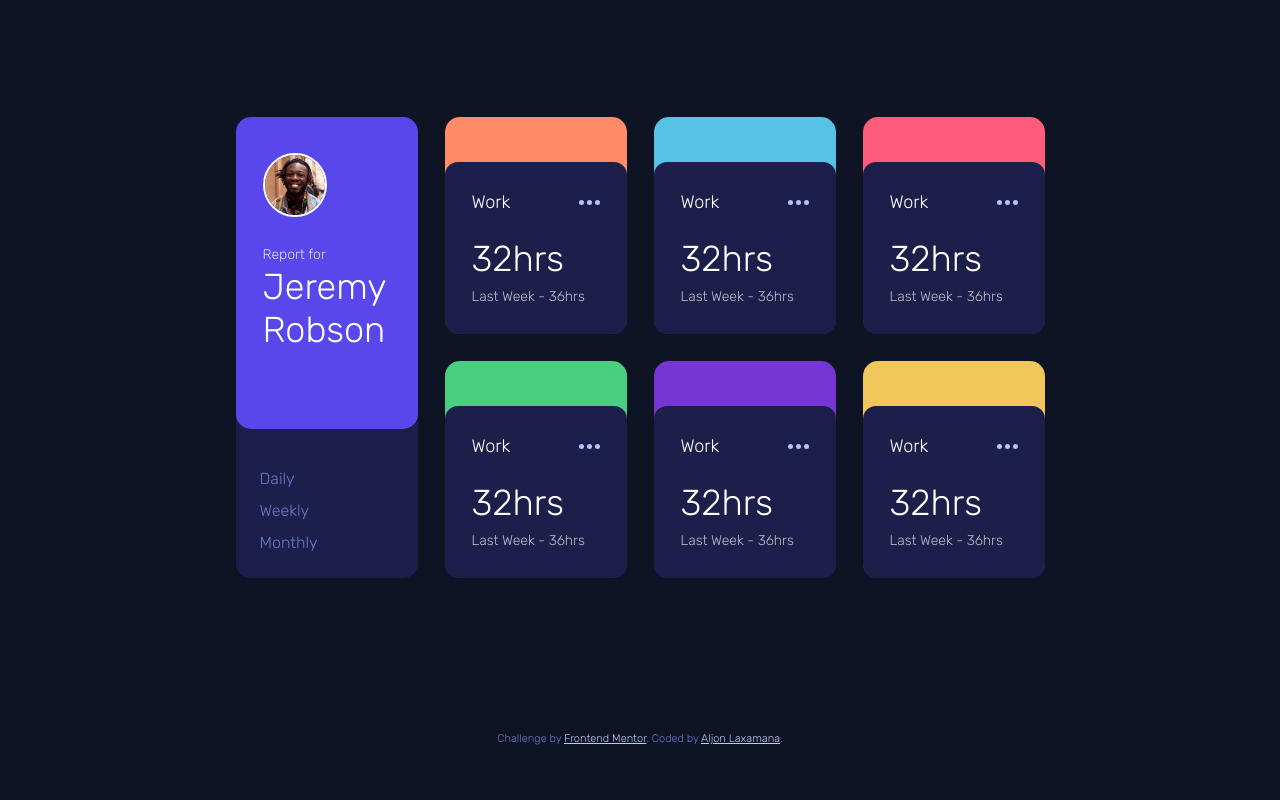
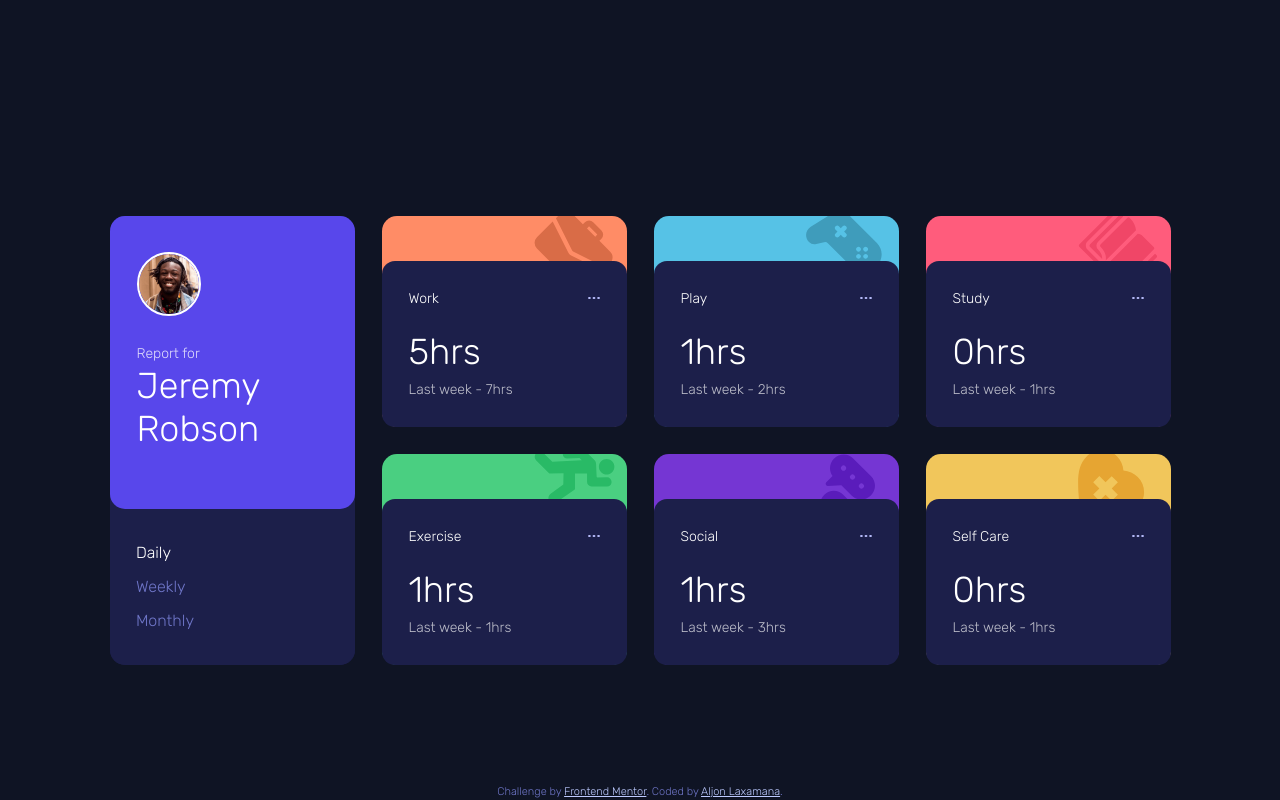
Before and after one commit to AljonLaxamana/time-tracking-dashboard, a plain HTML site: page index.html in a window 1280 px wide. Both pictures are taken after a click on the item "Daily". Drawn offline with Linux system fonts and the light colour scheme.

Commit message:
Done all functions and styling

```diff
--- a/data.json
+++ b/data.json
@@ -1,5 +1,6 @@
 [
   {
+    "id": "container-1",
     "title": "Work",
     "timeframes": {
       "daily": {
@@ -17,6 +18,7 @@
     }
   },
   {
+    "id": "container-2",
     "title": "Play",
     "timeframes": {
       "daily": {
@@ -34,6 +36,7 @@
     }
   },
   {
+    "id": "container-3",
     "title": "Study",
     "timeframes": {
       "daily": {
@@ -51,6 +54,7 @@
     }
   },
   {
+    "id": "container-4",
     "title": "Exercise",
     "timeframes": {
       "daily": {
@@ -68,6 +72,7 @@
     }
   },
   {
+    "id": "container-5",
     "title": "Social",
     "timeframes": {
       "daily": {
@@ -85,6 +90,7 @@
     }
   },
   {
+    "id": "container-6",
     "title": "Self Care",
     "timeframes": {
       "daily": {
--- a/index.html
+++ b/index.html
@@ -21,23 +21,6 @@
     <script src="/script.js" defer></script>
 
     <title>Frontend Mentor | Time tracking dashboard</title>
-
-    <!-- Feel free to remove these styles or customise in your own stylesheet 👍 -->
-    <style>
-      .attribution {
-        font-size: 11px;
-        text-align: center;
-        position: relative;
-        bottom: 0;
-        left: 0;
-        right: 0;
-        margin-top: 5rem;
-        margin-bottom: -4rem;
-      }
-      .attribution a {
-        color: hsl(228, 100%, 87%);
-      }
-    </style>
   </head>
   <body>
     <main class="dashboard-container">
@@ -52,19 +35,36 @@
         </div>
         <div class="profile-filter-subheader">
           <ul class="profile-filter-container">
-            <li class="profile-daily-filter">Daily</li>
-            <li class="profile-weekly-filter">Weekly</li>
-            <li class="profile-monthly-filter">Monthly</li>
+            <li class="profile-filter active" data-id="daily">Daily</li>
+            <li class="profile-filter" data-id="weekly">Weekly</li>
+            <li class="profile-filter" data-id="monthly">Monthly</li>
           </ul>
         </div>
       </article>
 
       <!-- Work Category -->
-      <article class="dashboard-category">
+      <article class="dashboard-category" id="container-1">
         <div class="category-header">
           <img src="/images/icon-work.svg" alt="" />
         </div>
-        <div class="category-body">
+        <!-- <div class="category-body">
+          <div class="category-title-container">
+            <p class="category-title">Work</p>
+            <img src="/images/icon-ellipsis.svg" alt="" />
+          </div>
+          <div class="category-timeframes-container">
+            <p class="total-hrs"></p>
+            <p class="previous-hrs">Last Week - 36hrs</p>
+          </div>
+        </div> -->
+      </article>
+
+      <!-- Play Category -->
+      <article class="dashboard-category" id="container-2">
+        <div class="category-header">
+          <img src="/images/icon-play.svg" alt="" />
+        </div>
+        <!-- <div class="category-body">
           <div class="category-title-container">
             <p class="category-title">Work</p>
             <img src="/images/icon-ellipsis.svg" alt="" />
@@ -73,15 +73,15 @@
             <p class="total-hrs">32hrs</p>
             <p class="previous-hrs">Last Week - 36hrs</p>
           </div>
-        </div>
+        </div> -->
       </article>
 
-      <!-- Play Category -->
-      <article class="dashboard-category">
+      <!-- Study Category -->
+      <article class="dashboard-category" id="container-3">
         <div class="category-header">
-          <img src="/images/icon-play.svg" alt="" />
+          <img src="/images/icon-study.svg" alt="" />
         </div>
-        <div class="category-body">
+        <!-- <div class="category-body">
          <div class="category-title-container">
             <p class="category-title">Work</p>
             <img src="/images/icon-ellipsis.svg" alt="" />
@@ -90,15 +90,15 @@
             <p class="total-hrs">32hrs</p>
             <p class="previous-hrs">Last Week - 36hrs</p>
           </div>
-        </div>
+        </div> -->
       </article>
 
-      <!-- Study Category -->
-      <article class="dashboard-category">
+      <!-- Exercise Category -->
+      <article class="dashboard-category" id="container-4">
         <div class="category-header">
-          <img src="/images/icon-study.svg" alt="" />
+          <img src="/images/icon-exercise.svg" alt="" />
         </div>
-        <div class="category-body">
+        <!-- <div class="category-body">
           <div class="category-title-container">
             <p class="category-title">Work</p>
             <img src="/images/icon-ellipsis.svg" alt="" />
@@ -107,15 +107,15 @@
             <p class="total-hrs">32hrs</p>
             <p class="previous-hrs">Last Week - 36hrs</p>
           </div>
-        </div>
+        </div> -->
       </article>
 
-      <!-- Exercise Category -->
-      <article class="dashboard-category">
+      <!-- Social Category -->
+      <article class="dashboard-category" id="container-5">
         <div class="category-header">
-          <img src="/images/icon-exercise.svg" alt="" />
+          <img src="/images/icon-social.svg" alt="" />
         </div>
-        <div class="category-body">
+        <!-- <div class="category-body">
           <div class="category-title-container">
             <p class="category-title">Work</p>
             <img src="/images/icon-ellipsis.svg" alt="" />
@@ -124,15 +124,15 @@
             <p class="total-hrs">32hrs</p>
             <p class="previous-hrs">Last Week - 36hrs</p>
           </div>
-        </div>
+        </div> -->
       </article>
 
-      <!-- Social Category -->
-      <article class="dashboard-category">
+      <!-- Self Care Category -->
+      <article class="dashboard-category" id="container-6">
         <div class="category-header">
-          <img src="/images/icon-social.svg" alt="" />
+          <img src="/images/icon-self-care.svg" alt="" />
         </div>
-        <div class="category-body">
+        <!-- <div class="category-body">
           <div class="category-title-container">
             <p class="category-title">Work</p>
             <img src="/images/icon-ellipsis.svg" alt="" />
@@ -141,24 +141,7 @@
             <p class="total-hrs">32hrs</p>
             <p class="previous-hrs">Last Week - 36hrs</p>
           </div>
-        </div>
-      </article>
-
-      <!-- Self Care Category -->
-      <article class="dashboard-category">
-        <div class="category-header">
-          <img src="/images/icon-self-care.svg" alt="" />
-        </div>
-        <div class="category-body">
-          <div class="category-title-container">
-            <p class="category-title">Work</p>
-            <img src="/images/icon-ellipsis.svg" alt="" />
-          </div>
-          <div class="category-timeframes-container">
-            <p class="total-hrs">32hrs</p>
-            <p class="previous-hrs">Last Week - 36hrs</p>
-          </div>
-        </div>
+        </div> -->
       </article>
     </main>
 
--- a/script.js
+++ b/script.js
@@ -0,0 +1,66 @@
+const listFiltersEl = document.querySelectorAll(".profile-filter");
+const categoryContainers = document.querySelectorAll(".dashboard-category");
+
+const appendCategory = (category, container, timeframe) => {
+  const categoryBody = document.createElement("div");
+  categoryBody.classList.add("category-body");
+
+  categoryBody.innerHTML = `
+          <div class="category-title-container">
+            <p class="category-title">${category.title}</p>
+            <img src="/images/icon-ellipsis.svg" alt="" />
+          </div>
+          <div class="category-timeframes-container">
+            <p class="total-hrs">${category.timeframes[timeframe].current}hrs</p>
+            <p class="previous-hrs">Last week - ${category.timeframes[timeframe].previous}hrs</p>
+          </div>`;
+
+  container.appendChild(categoryBody);
+};
+
+const populateDOM = (data, timeframe) => {
+  categoryContainers.forEach((container) => {
+    // Clear only category-body elements
+    const categoryBodies = container.querySelectorAll(".category-body");
+    categoryBodies.forEach((body) => {
+      container.removeChild(body);
+    });
+  });
+
+  data.forEach((item) => {
+    const container = document.getElementById(item.id);
+    appendCategory(item, container, timeframe);
+  });
+};
+
+// Load data using async await method
+async function loadData() {
+  try {
+    const response = await fetch("./data.json");
+    if (!response.ok) {
+      throw new Error(`HTTP error! status: ${response.status}`);
+    }
+    const jsonData = await response.json();
+
+    // dafault data onload
+    populateDOM(jsonData, "daily");
+
+    // Selecting Active Filter
+    listFiltersEl.forEach((item) => {
+      item.addEventListener("click", () => {
+        // loop through list items and remove active class when the event click happens
+        listFiltersEl.forEach((item) => item.classList.remove("active"));
+        // Add active class on the clicked item
+        item.classList.add("active");
+
+        const timeframe = item.dataset.id;
+
+        populateDOM(jsonData, timeframe);
+      });
+    });
+  } catch (error) {
+    console.error("Error loading JSON", error);
+  }
+}
+
+loadData();
--- a/style.css
+++ b/style.css
@@ -109,7 +109,7 @@ body {
   background-color: var(--neu-very-dark-blue);
   color: var(--neu-desaturated-blue);
   font-weight: 300;
-  padding: 5rem 1.5rem;
+  padding: 5rem 1.5rem 0;
 }
 
 .dashboard-container {
@@ -181,6 +181,7 @@ body {
 
 .dashboard-category {
   border-radius: 15px;
+  cursor: pointer;
 }
 
 .category-header {
@@ -210,6 +211,7 @@ body {
   display: flex;
   align-items: center;
   justify-content: space-between;
+  font-size: 14px;
 }
 
 .dashboard-container > .dashboard-category:nth-child(2) {
@@ -239,11 +241,30 @@ body {
 .total-hrs {
   margin-top: 1rem;
   font-size: 2em;
+
+  animation: hideShow linear 250ms;
 }
 
 .previous-hrs {
   font-size: 14px;
   opacity: 0.7;
+
+  animation: hideShow linear 250ms;
+}
+
+@keyframes hideShow {
+  0% {
+    opacity: 1;
+    transform: translateY(0%);
+  }
+  50% {
+    transform: translateY(20%);
+    opacity: 0;
+  }
+  100% {
+    transform: translateY(0%);
+    opacity: 1;
+  }
 }
 
 .dashboard-category:hover > .category-header > img {
@@ -261,6 +282,28 @@ body {
     hue-rotate(193deg) brightness(95%) contrast(95%);
 }
 
+.category-title-container > img {
+  width: 0.8em;
+  height: 0.2em;
+}
+
+.active {
+  color: white;
+}
+
+.attribution {
+  font-size: 11px;
+  text-align: center;
+  position: relative;
+  bottom: 0;
+  left: 0;
+  right: 0;
+  margin-top: 5rem;
+}
+.attribution a {
+  color: hsl(228, 100%, 87%);
+}
+
 @media (min-width: 760px) {
   .dashboard-container {
     display: grid;
@@ -269,7 +312,6 @@ body {
 
   .profile-filter-container {
     margin-top: 1em;
-  }
   }
 
   @media (min-width: 800px) {
@@ -289,13 +331,17 @@ body {
     }
 
     .profile-header {
-    padding: 2em 1.5em;
+      padding: 2em 5em 0 1.5em;
       display: flex;
       flex-direction: column;
       align-items: start;
       justify-content: start;
-    height: 70%;
+      height: 75%;
       gap: 1.5em;
+    }
+
+    .category-header > img {
+      left: 9.5rem;
     }
 
     .profile-name {
@@ -309,16 +355,16 @@ body {
       align-items: start;
       justify-content: center;
       font-size: 16px;
-    gap: 0.5em;
-    padding: 1.4em 1.5em;
+      gap: 0.6em;
+      padding: 1em 5em 2em 1.65em;
     }
 
     .category-title-container > img {
       left: 0em;
     }
-
     .attribution {
-    margin: 0;
       position: absolute;
+      bottom: 0;
     }
   }
+}
```
Lines whose indentation alone changed are shown as unchanged.
